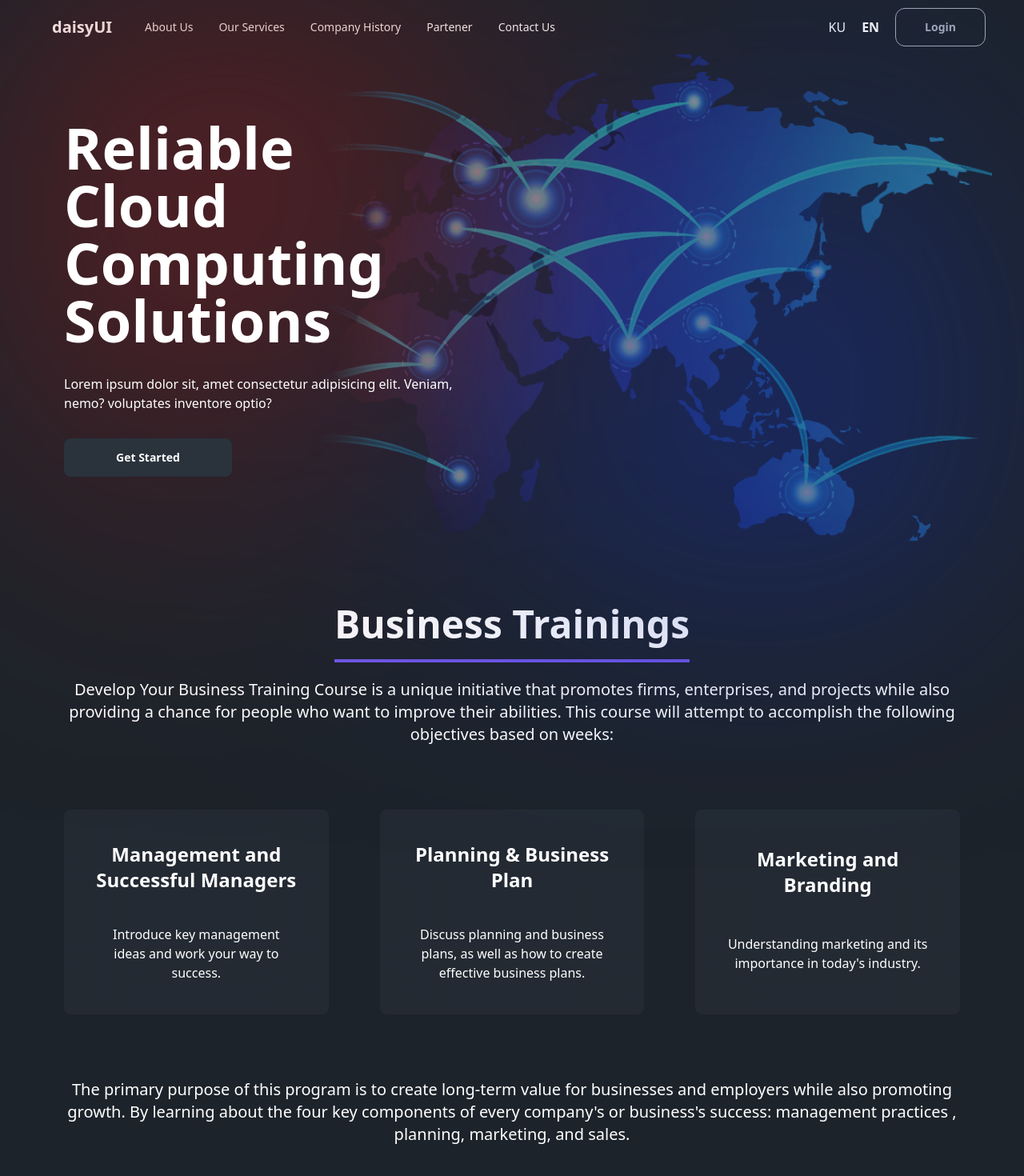
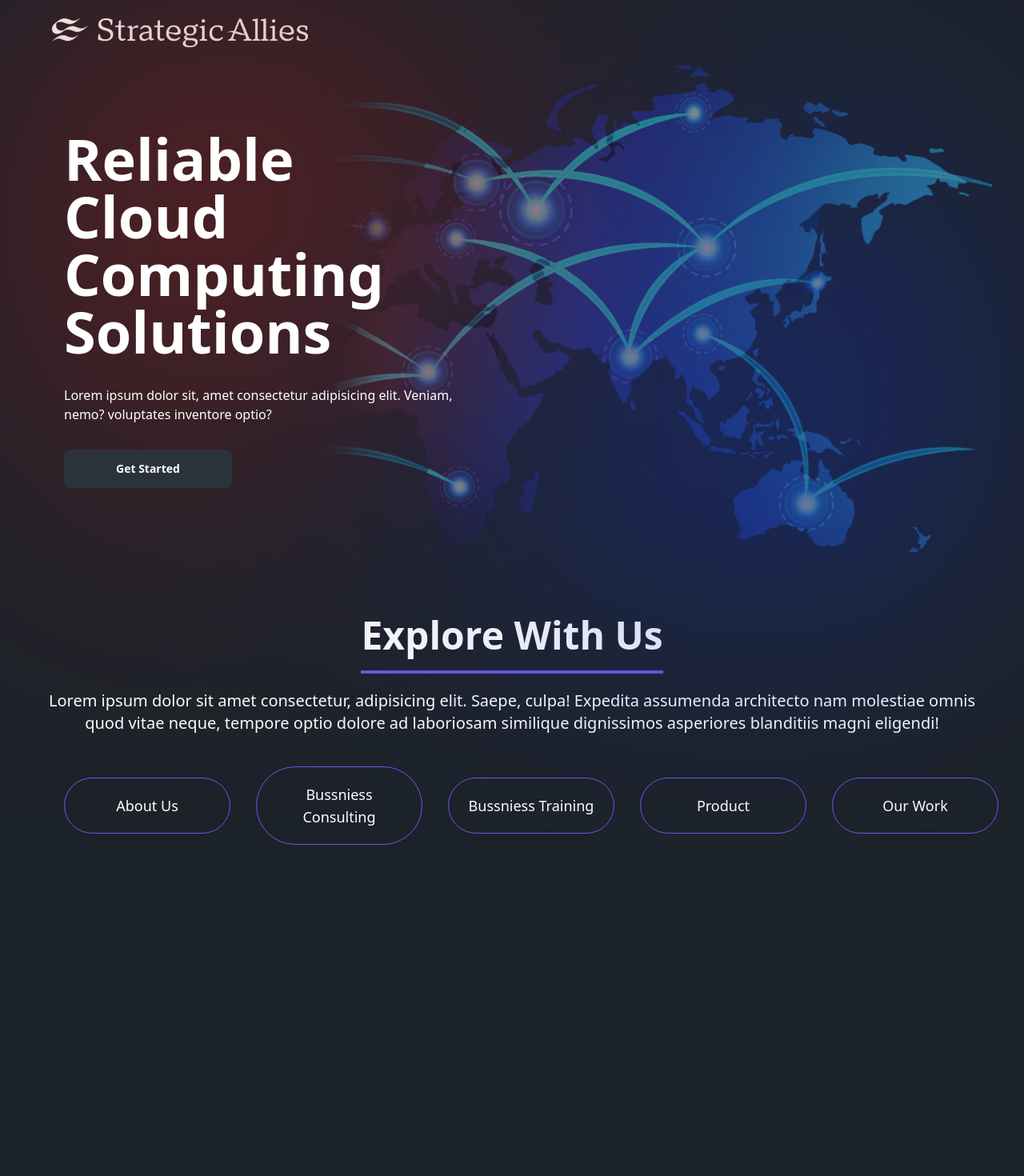
Before and after one commit to techeyeco/stratigic-allies-website-react, a React (Vite) app: page / in a window 1280 px wide. Shown: the top 1470 px of the page at 80% size. After the commit the page ends 1176 px from the top, so only its background shows below. Built offline with nearby package versions, Linux system fonts and the light colour scheme.

Commit message:
Add the route and make the comp to pages

```diff
--- a/package.json
+++ b/package.json
@@ -12,7 +12,9 @@
   "dependencies": {
     "react": "^18.2.0",
     "react-dom": "^18.2.0",
-    "react-icons": "^5.0.1"
+    "react-icons": "^5.0.1",
+    "react-router": "^6.22.3",
+    "react-router-dom": "^6.22.3"
   },
   "devDependencies": {
     "@types/react": "^18.2.66",
--- a/src/App.jsx
+++ b/src/App.jsx
@@ -1,6 +1,5 @@
 import { useState } from "react";
 import "./App.css";
-import Navbar from "./Components/Navbar";
 import AboutUs from "./Components/AboutUs";
 import BusinessTrainings from "./Components/BusinessTrainings";
 import Product from "./Components/Product";
@@ -8,20 +7,29 @@ import BusinessConsulting from "./Components/BusinessConsulting";
 import Ourworks from "./Components/Ourworks";
 import Contact from "./Components/Contact";
 import Hero from "./Components/Hero";
+import MainLayout from "./Pages/MainLayout";
+import {
+  Route,
+  RouterProvider,
+  createBrowserRouter,
+  createRoutesFromElements,
+} from "react-router-dom";
+
+const router = createBrowserRouter(
+  createRoutesFromElements(
+    <Route path="/" element={<MainLayout />}>
+      <Route index element={<Hero />} />
+      <Route path="about" element={<AboutUs />} />
+      <Route path="tranining" element={<BusinessTrainings />} />
+      <Route path="products" element={<Product />} />
+      <Route path="ourworks" element={<Ourworks />} />
+      <Route path="consulting" element={<BusinessConsulting />} />
+    </Route>
+  )
+);
 
 function App() {
-  return (
-    <main className="text-light">
-      <Navbar />
-      <Hero />
-      {/* <AboutUs /> */}
-      <BusinessTrainings />
-      <Product />
-      <Ourworks />
-      <BusinessConsulting />
-      <Contact />
-    </main>
-  );
+  return <RouterProvider router={router} />;
 }
 
 export default App;
--- a/src/Components/Hero.jsx
+++ b/src/Components/Hero.jsx
@@ -1,8 +1,9 @@
 import React from "react";
-
+import ToRoute from "./ToRoute";
 export default function Hero() {
   return (
-    <section className="text-start py-20 px-10 max-w-[1200px] mx-auto flex flex-col justify-start items-start gap-8 herobg z-10 ">
+    <section className="text-start max-w-[1200px] mx-auto">
+      <div className="py-20 px-10 flex flex-col justify-start items-start gap-8 herobg z-10 ">
         <div className="text-7xl font-bold z-10">
           <p>Reliable </p>
           <p>Cloud </p>
@@ -16,6 +17,8 @@ export default function Hero() {
         <button className="btn btn-neutral px-16 text-light z-10">
           Get Started
         </button>
+      </div>
+      <ToRoute />
     </section>
   );
 }
--- a/src/Components/Navbar.jsx
+++ b/src/Components/Navbar.jsx
@@ -1,6 +1,9 @@
 import React from "react";
+import logonav from "../assets/logonav.png";
+import { Link, useLocation } from "react-router-dom";
 
 export default function Navbar() {
+  const { pathname } = useLocation();
   const langHandler = (lang) => {
     localStorage.setItem("lang", lang);
     steLang(lang);
@@ -10,11 +13,33 @@ export default function Navbar() {
     localStorage.getItem("lang") || localStorage.setItem("lang", "EN")
   );
 
+  const data = [
+    {
+      title: "About Us",
+      route: "/about",
+    },
+    {
+      title: "Bussniess Consulting",
+      route: "/consulting",
+    },
+    {
+      title: "Bussniess Training",
+      route: "/tranining",
+    },
+    {
+      title: "Product",
+      route: "/products",
+    },
+    {
+      title: "Our Work",
+      route: "/ourworks",
+    },
+  ];
   return (
-    <nav className="navbar bg-base-100 max-w-[1200px] mx-auto">
+    <nav className="navbar bg-base-100 max-w-[1200px] mx-auto ">
       <div className="navbar-start">
         <div className="dropdown">
-          <div tabIndex={0} role="button" className="btn btn-ghost lg:hidden">
+          {/* <div tabIndex={0} role="button" className="btn btn-ghost lg:hidden">
             <svg
               xmlns="http://www.w3.org/2000/svg"
               className="h-5 w-5"
@@ -29,10 +54,10 @@ export default function Navbar() {
                 d="M4 6h16M4 12h8m-8 6h16"
               />
             </svg>
-          </div>
-          <ul
+          </div> */}
+          {/* <ul
             tabIndex={0}
-            className="menu menu-md dropdown-content mt-3 z-[1] p-2 shadow bg-base-100 rounded-box w-52"
+            className="menu menu-md dropdown-content mt-3 z-[1] p-2 shadow bg-base-100 rounded-box w-52 "
           >
             <li>
               <a href="#about">About Us</a>
@@ -49,28 +74,27 @@ export default function Navbar() {
             <li>
               <a>Contact Us</a>
             </li>
+          </ul> */}
+        </div>
+        <Link
+          to="/"
+          className="btn btn-ghost text-xl py-8 flex flex-col items-center"
+        >
+          <img src={logonav} alt="" className="w-80 " />
+        </Link>
+        {pathname != "/" && (
+          <ul className="menu menu-horizontal px-2 flex-nowrap hidden lg:flex flex-nowarp flex-row lg:items-center gap-5">
+            {data.map((item, index) => {
+              return (
+                <li key={index}>
+                  <Link to={item.route}>{item.title}</Link>
+                </li>
+              );
+            })}
           </ul>
-        </div>
-        <a className="btn btn-ghost text-xl">daisyUI</a>
-        <ul className="menu menu-horizontal px-2 flex-nowrap hidden lg:flex flex-nowarp flex-row lg:items-center">
-          <li>
-            <a href="#about">About Us</a>
-          </li>
-          <li>
-            <a href="#service">Our Services</a>
-          </li>
-          <li>
-            <a>Company History</a>
-          </li>
-          <li>
-            <a>Partener</a>
-          </li>
-          <li>
-            <a>Contact Us</a>
-          </li>
-        </ul>
+        )}
       </div>
-      <div className="navbar-end flex items-center gap-5">
+      {/* <div className="navbar-end flex items-center gap-5">
         <button
           className={`${lang === "KU" ? "font-bold" : ""}`}
           onClick={() => langHandler("KU")}
@@ -84,7 +108,7 @@ export default function Navbar() {
           EN
         </button>
         <a className="btn btn-outline rounded-xl px-9">Login</a>
-      </div>
+      </div> */}
     </nav>
   );
 }
--- a/src/Components/Ourworks.jsx
+++ b/src/Components/Ourworks.jsx
@@ -5,7 +5,6 @@ import { HiOutlineArrowLongRight } from "react-icons/hi2";
 export default function ourworks() {
   return (
     <section className="text-center py-20 px-10 max-w-[1200px] mx-auto">
-      {" "}
       <p className="md:text-3xl lg:text-5xl font-bold mb-5 pb-5 border-b-4 border-primary w-max mx-auto">
         What makes us Greate to work for
       </p>
--- a/src/Components/Product.jsx
+++ b/src/Components/Product.jsx
@@ -32,27 +32,27 @@ export default function Product() {
       title: "Developer",
       active: active.item3,
     },
-    {
-      id: "item4",
-      img: "https://th.bing.com/th/id/OIP.qeffvHdSUkQYLj5YDjZRfwHaJl?rs=1&pid=ImgDetMain",
-      name: "Jim smith",
-      title: "Developer",
-      active: active.item4,
-    },
-    {
-      id: "item5",
-      img: "https://th.bing.com/th/id/OIP.qeffvHdSUkQYLj5YDjZRfwHaJl?rs=1&pid=ImgDetMain",
-      name: "Jim smith",
-      title: "Developer",
-      active: active.item5,
-    },
-    {
-      id: "item6",
-      img: "https://th.bing.com/th/id/OIP.qeffvHdSUkQYLj5YDjZRfwHaJl?rs=1&pid=ImgDetMain",
-      name: "Jim smith",
-      title: "Developer",
-      active: active.item6,
-    },
+    // {
+    //   id: "item4",
+    //   img: "https://th.bing.com/th/id/OIP.qeffvHdSUkQYLj5YDjZRfwHaJl?rs=1&pid=ImgDetMain",
+    //   name: "Jim smith",
+    //   title: "Developer",
+    //   active: active.item4,
+    // },
+    // {
+    //   id: "item5",
+    //   img: "https://th.bing.com/th/id/OIP.qeffvHdSUkQYLj5YDjZRfwHaJl?rs=1&pid=ImgDetMain",
+    //   name: "Jim smith",
+    //   title: "Developer",
+    //   active: active.item5,
+    // },
+    // {
+    //   id: "item6",
+    //   img: "https://th.bing.com/th/id/OIP.qeffvHdSUkQYLj5YDjZRfwHaJl?rs=1&pid=ImgDetMain",
+    //   name: "Jim smith",
+    //   title: "Developer",
+    //   active: active.item6,
+    // },
   ];
 
   const mouseEnterHandler = (item) => {
--- /dev/null
+++ b/src/Components/ToRoute.jsx
@@ -0,0 +1,54 @@
+import React from "react";
+import { Link } from "react-router-dom";
+
+export default function toRoute() {
+  const data = [
+    {
+      title: "About Us",
+      route: "/about",
+    },
+    {
+      title: "Bussniess Consulting",
+      route: "/consulting",
+    },
+    {
+      title: "Bussniess Training",
+      route: "/tranining",
+    },
+    {
+      title: "Product",
+      route: "/products",
+    },
+    {
+      title: "Our Work",
+      route: "/ourworks",
+    },
+  ];
+  return (
+    <section className="py-20 text-center">
+      <p className="text-3xl lg:text-5xl font-bold mb-5 pb-5 border-b-4 border-primary text-center w-max mx-auto">
+        Explore With Us
+      </p>
+      <p className="lg:text-xl text-justify lg:text-center ">
+        Lorem ipsum dolor sit amet consectetur, adipisicing elit. Saepe, culpa!
+        Expedita assumenda architecto nam molestiae omnis quod vitae neque,
+        tempore optio dolore ad laboriosam similique dignissimos asperiores
+        blanditiis magni eligendi!
+      </p>
+
+      <div className="grid grid-cols-1 md:grid-cols-3 lg:grid-cols-5 gap-20 p-10  justify-center items-center ">
+        {data.map((route, index) => {
+          return (
+            <Link
+              key={index}
+              to={route.route}
+              className="border border-primary rounded-full text-lg p-5 w-52"
+            >
+              {route.title}
+            </Link>
+          );
+        })}
+      </div>
+    </section>
+  );
+}
--- /dev/null
+++ b/src/Pages/MainLayout.jsx
@@ -0,0 +1,23 @@
+import React from "react";
+import Navbar from "../Components/Navbar";
+import Contact from "../Components/Contact";
+import { Outlet } from "react-router-dom";
+import { useLocation } from "react-router-dom";
+
+export default function MainLayout() {
+  const { pathname } = useLocation();
+
+  React.useEffect(() => {
+    window.scrollTo(0, 0);
+  }, [pathname]);
+
+  return (
+    <main className="text-light">
+      <Navbar />
+      <section>
+        <Outlet />
+      </section>
+      {/* <Contact /> */}
+    </main>
+  );
+}
```
Also changed, not shown: src/assets/logonav.png (added), 1 other file (tests, documents, lock files or other folders). Lines whose indentation alone changed are shown as unchanged.
